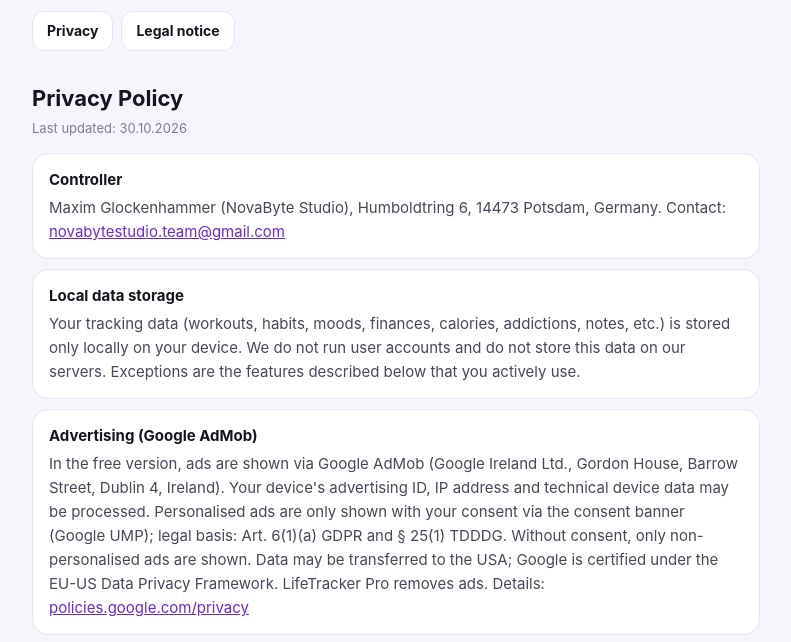
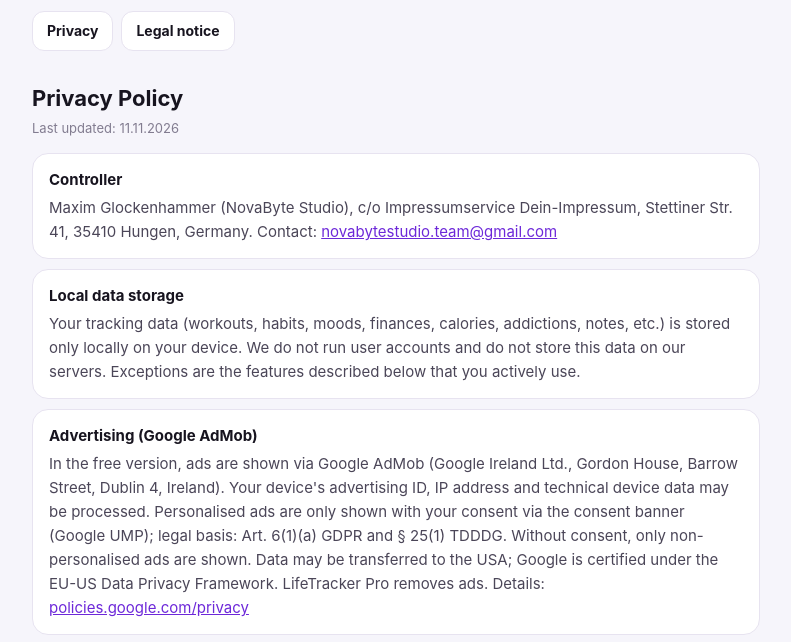
Before and after one commit to magnumopusmaximus/lifetracker-website, a plain HTML site: page datenschutz.html in a window 1280 px wide. Shown: the part 104-746 px from the top of the page, without its empty margins (244-1035 px from the left). Drawn offline with Linux system fonts and the light colour scheme.

Commit message:
Add files via upload

```diff
--- a/datenschutz.html
+++ b/datenschutz.html
@@ -26,8 +26,8 @@ footer{margin-top:34px;color:var(--ink3);font-size:13px;text-align:center}
 <div class="lang" data-l="de" lang="de">
 <p class="subt">Datenschutzerklärung & Impressum</p>
 <nav><a href="#datenschutz">Datenschutz</a><a href="#impressum">Impressum</a></nav>
-<h2 id="datenschutz">Datenschutzerklärung</h2><p class="asof">Stand: 30.10.2026</p>
-<section><h3>Verantwortlicher</h3><p>Maxim Glockenhammer (NovaByte Studio), Humboldtring 6, 14473 Potsdam, Deutschland. Kontakt: <a href="mailto:novabytestudio.team@gmail.com">novabytestudio.team@gmail.com</a></p></section>
+<h2 id="datenschutz">Datenschutzerklärung</h2><p class="asof">Stand: 11.11.2026</p>
+<section><h3>Verantwortlicher</h3><p>Maxim Glockenhammer (NovaByte Studio), c/o Impressumservice Dein-Impressum, Stettiner Str. 41, 35410 Hungen, Deutschland. Kontakt: <a href="mailto:novabytestudio.team@gmail.com">novabytestudio.team@gmail.com</a></p></section>
 <section><h3>Lokale Datenspeicherung</h3><p>Deine Tracking-Daten (Trainings, Gewohnheiten, Stimmungen, Finanzen, Kalorien, Abhängigkeiten, Notizen usw.) werden nur lokal auf deinem Gerät gespeichert. Wir betreiben keine Nutzerkonten und speichern diese Daten nicht auf unseren Servern. Ausnahmen sind die unten beschriebenen Funktionen, die du aktiv nutzt.</p></section>
 <section><h3>Werbung (Google AdMob)</h3><p>In der kostenlosen Version wird Werbung über Google AdMob (Google Ireland Ltd., Gordon House, Barrow Street, Dublin 4, Irland) angezeigt. Dabei können die Werbe-ID deines Geräts, IP-Adresse und technische Gerätedaten verarbeitet werden. Personalisierte Werbung erfolgt nur mit deiner Einwilligung über das Einwilligungs-Banner (Google UMP), Rechtsgrundlage: Art. 6 Abs. 1 lit. a DSGVO und § 25 Abs. 1 TDDDG. Ohne Einwilligung wird nur nicht personalisierte Werbung gezeigt. Eine Übermittlung in die USA ist möglich; Google ist nach dem EU-US Data Privacy Framework zertifiziert. Mit LifeTracker Pro wird die Werbung entfernt. Details: <a href="https://policies.google.com/privacy" rel="noopener">policies.google.com/privacy</a></p></section>
 <section><h3>Käufe (Google Play)</h3><p>Käufe (z. B. LifeTracker Pro) werden vollständig über Google Play abgewickelt. Wir erhalten keine Zahlungsdaten, sondern nur die Bestätigung, dass ein Kauf besteht. Rechtsgrundlage: Art. 6 Abs. 1 lit. b DSGVO (Vertragserfüllung). Abos (LifeTracker Pro monatlich/jährlich) verlängern sich automatisch und können jederzeit in Google Play unter „Abos“ gekündigt werden. Eine kostenlose Testphase geht nach Ablauf automatisch in ein bezahltes Abo über, wenn du sie nicht vorher kündigst.</p></section>
@@ -39,7 +39,7 @@ footer{margin-top:34px;color:var(--ink3);font-size:13px;text-align:center}
 <section><h3>Deine Rechte</h3><p>Du hast das Recht auf Auskunft, Berichtigung, Löschung, Einschränkung der Verarbeitung, Datenübertragbarkeit und Widerspruch (Art. 15–21 DSGVO). Lokale Daten kannst du jederzeit über „Optionen → Daten exportieren / Alle Daten löschen“ sichern bzw. entfernen. Du kannst dich bei einer Datenschutz-Aufsichtsbehörde beschweren, zuständig ist: Die Landesbeauftragte für den Datenschutz und für das Recht auf Akteneinsicht Brandenburg (<a href="https://www.lda.brandenburg.de" rel="noopener">www.lda.brandenburg.de</a>).</p></section>
 <section><h3>Kontakt</h3><p>Bei Fragen zum Datenschutz: <a href="mailto:novabytestudio.team@gmail.com">novabytestudio.team@gmail.com</a></p></section>
 <h2 id="impressum">Impressum</h2>
-<section><h3>Angaben gemäß § 5 DDG</h3><p>Maxim Glockenhammer (handelnd unter „NovaByte Studio")<br>Humboldtring 6<br>14473 Potsdam<br>Deutschland</p></section>
+<section><h3>Angaben gemäß § 5 DDG</h3><p>Maxim Glockenhammer (handelnd unter „NovaByte Studio")<br>c/o Impressumservice Dein-Impressum<br>Stettiner Str. 41<br>35410 Hungen<br>Deutschland</p></section>
 <section><h3>Kontakt</h3><p>E-Mail: <a href="mailto:novabytestudio.team@gmail.com">novabytestudio.team@gmail.com</a></p></section>
 <section><h3>Verbraucherstreitbeilegung</h3><p>Wir sind nicht verpflichtet und nicht bereit, an Streitbeilegungsverfahren vor einer Verbraucherschlichtungsstelle teilzunehmen.</p></section>
 <section><h3>Haftungsausschluss</h3><p>Die Inhalte dieser App dienen ausschließlich zu Informations- und Trackingzwecken. Sie ersetzen keine medizinische, ernährungswissenschaftliche oder finanzielle Beratung, Diagnose oder Behandlung. Für die Richtigkeit der eingegebenen und berechneten Daten wird keine Haftung übernommen.</p></section>
@@ -47,8 +47,8 @@ footer{margin-top:34px;color:var(--ink3);font-size:13px;text-align:center}
 <div class="lang" data-l="en" lang="en">
 <p class="subt">Privacy Policy & Legal Notice</p>
 <nav><a href="#datenschutz">Privacy</a><a href="#impressum">Legal notice</a></nav>
-<h2 id="datenschutz">Privacy Policy</h2><p class="asof">Last updated: 30.10.2026</p>
-<section><h3>Controller</h3><p>Maxim Glockenhammer (NovaByte Studio), Humboldtring 6, 14473 Potsdam, Germany. Contact: <a href="mailto:novabytestudio.team@gmail.com">novabytestudio.team@gmail.com</a></p></section>
+<h2 id="datenschutz">Privacy Policy</h2><p class="asof">Last updated: 11.11.2026</p>
+<section><h3>Controller</h3><p>Maxim Glockenhammer (NovaByte Studio), c/o Impressumservice Dein-Impressum, Stettiner Str. 41, 35410 Hungen, Germany. Contact: <a href="mailto:novabytestudio.team@gmail.com">novabytestudio.team@gmail.com</a></p></section>
 <section><h3>Local data storage</h3><p>Your tracking data (workouts, habits, moods, finances, calories, addictions, notes, etc.) is stored only locally on your device. We do not run user accounts and do not store this data on our servers. Exceptions are the features described below that you actively use.</p></section>
 <section><h3>Advertising (Google AdMob)</h3><p>In the free version, ads are shown via Google AdMob (Google Ireland Ltd., Gordon House, Barrow Street, Dublin 4, Ireland). Your device's advertising ID, IP address and technical device data may be processed. Personalised ads are only shown with your consent via the consent banner (Google UMP); legal basis: Art. 6(1)(a) GDPR and § 25(1) TDDDG. Without consent, only non-personalised ads are shown. Data may be transferred to the USA; Google is certified under the EU-US Data Privacy Framework. LifeTracker Pro removes ads. Details: <a href="https://policies.google.com/privacy" rel="noopener">policies.google.com/privacy</a></p></section>
 <section><h3>Purchases (Google Play)</h3><p>Purchases (e.g. LifeTracker Pro) are handled entirely by Google Play. We do not receive payment data, only confirmation that a purchase exists. Legal basis: Art. 6(1)(b) GDPR (performance of contract). Subscriptions (LifeTracker Pro monthly/yearly) renew automatically and can be cancelled at any time in Google Play under “Subscriptions”. A free trial automatically converts into a paid subscription when it ends unless you cancel it beforehand.</p></section>
@@ -60,7 +60,7 @@ footer{margin-top:34px;color:var(--ink3);font-size:13px;text-align:center}
 <section><h3>Your rights</h3><p>You have the right of access, rectification, erasure, restriction of processing, data portability and objection (Art. 15–21 GDPR). You can back up or delete local data at any time via “Options → Export data / Delete all data”. You can lodge a complaint with a data protection supervisory authority; the competent authority is: Die Landesbeauftragte für den Datenschutz und für das Recht auf Akteneinsicht Brandenburg (<a href="https://www.lda.brandenburg.de" rel="noopener">www.lda.brandenburg.de</a>).</p></section>
 <section><h3>Contact</h3><p>For privacy questions: <a href="mailto:novabytestudio.team@gmail.com">novabytestudio.team@gmail.com</a></p></section>
 <h2 id="impressum">Legal Notice</h2>
-<section><h3>Information pursuant to § 5 DDG</h3><p>Maxim Glockenhammer (trading as "NovaByte Studio")<br>Humboldtring 6<br>14473 Potsdam<br>Germany</p></section>
+<section><h3>Information pursuant to § 5 DDG</h3><p>Maxim Glockenhammer (trading as "NovaByte Studio")<br>c/o Impressumservice Dein-Impressum<br>Stettiner Str. 41<br>35410 Hungen<br>Germany</p></section>
 <section><h3>Contact</h3><p>E-Mail: <a href="mailto:novabytestudio.team@gmail.com">novabytestudio.team@gmail.com</a></p></section>
 <section><h3>Consumer dispute resolution</h3><p>We are neither obliged nor willing to participate in dispute resolution proceedings before a consumer arbitration board.</p></section>
 <section><h3>Disclaimer</h3><p>The content of this app is intended solely for information and tracking purposes. It does not replace medical, nutritional or financial advice, diagnosis or treatment. No liability is assumed for the accuracy of entered or calculated data.</p></section>
@@ -68,8 +68,8 @@ footer{margin-top:34px;color:var(--ink3);font-size:13px;text-align:center}
 <div class="lang" data-l="ru" lang="ru">
 <p class="subt">Политика конфиденциальности и выходные данные</p>
 <nav><a href="#datenschutz">Конфиденциальность</a><a href="#impressum">Выходные данные</a></nav>
-<h2 id="datenschutz">Политика конфиденциальности</h2><p class="asof">Редакция от: 30.10.2026</p>
-<section><h3>Ответственное лицо</h3><p>Maxim Glockenhammer (NovaByte Studio), Humboldtring 6, 14473 Potsdam, Deutschland. Контакт: <a href="mailto:novabytestudio.team@gmail.com">novabytestudio.team@gmail.com</a></p></section>
+<h2 id="datenschutz">Политика конфиденциальности</h2><p class="asof">Редакция от: 11.11.2026</p>
+<section><h3>Ответственное лицо</h3><p>Maxim Glockenhammer (NovaByte Studio), c/o Impressumservice Dein-Impressum, Stettiner Str. 41, 35410 Hungen, Deutschland. Контакт: <a href="mailto:novabytestudio.team@gmail.com">novabytestudio.team@gmail.com</a></p></section>
 <section><h3>Локальное хранение данных</h3><p>Твои данные трекинга (тренировки, привычки, настроение, финансы, калории, зависимости, заметки и т. д.) хранятся только локально на твоём устройстве. У нас нет аккаунтов пользователей, и мы не храним эти данные на своих серверах. Исключение — описанные ниже функции, которыми ты пользуешься сам.</p></section>
 <section><h3>Реклама (Google AdMob)</h3><p>В бесплатной версии реклама показывается через Google AdMob (Google Ireland Ltd., Gordon House, Barrow Street, Dublin 4, Ирландия). При этом могут обрабатываться рекламный идентификатор устройства, IP-адрес и технические данные. Персонализированная реклама — только с твоего согласия через баннер согласия (Google UMP); правовое основание: ст. 6 п. 1 лит. a GDPR и § 25 абз. 1 TDDDG. Без согласия показывается только неперсонализированная реклама. Возможна передача в США; Google сертифицирован по EU-US Data Privacy Framework. LifeTracker Pro убирает рекламу. Подробнее: <a href="https://policies.google.com/privacy" rel="noopener">policies.google.com/privacy</a></p></section>
 <section><h3>Покупки (Google Play)</h3><p>Покупки (например, LifeTracker Pro) полностью обрабатываются Google Play. Мы не получаем платёжные данные — только подтверждение покупки. Правовое основание: ст. 6 п. 1 лит. b GDPR (исполнение договора). Подписки (LifeTracker Pro на месяц/год) продлеваются автоматически и могут быть отменены в любой момент в Google Play в разделе «Подписки». Бесплатный пробный период по окончании автоматически переходит в платную подписку, если ты не отменишь её заранее.</p></section>
@@ -81,7 +81,7 @@ footer{margin-top:34px;color:var(--ink3);font-size:13px;text-align:center}
 <section><h3>Твои права</h3><p>Ты имеешь право на доступ, исправление, удаление, ограничение обработки, переносимость данных и возражение (ст. 15–21 GDPR). Локальные данные можно в любой момент сохранить или удалить: «Настройки → Экспорт данных / Удалить все данные». Ты можешь подать жалобу в надзорный орган по защите данных; компетентный орган: Die Landesbeauftragte für den Datenschutz und für das Recht auf Akteneinsicht Brandenburg (<a href="https://www.lda.brandenburg.de" rel="noopener">www.lda.brandenburg.de</a>).</p></section>
 <section><h3>Контакт</h3><p>Вопросы о конфиденциальности: <a href="mailto:novabytestudio.team@gmail.com">novabytestudio.team@gmail.com</a></p></section>
 <h2 id="impressum">Выходные данные</h2>
-<section><h3>Сведения согласно § 5 DDG</h3><p>Maxim Glockenhammer (действует под названием «NovaByte Studio»)<br>Humboldtring 6<br>14473 Potsdam<br>Германия</p></section>
+<section><h3>Сведения согласно § 5 DDG</h3><p>Maxim Glockenhammer (действует под названием «NovaByte Studio»)<br>c/o Impressumservice Dein-Impressum<br>Stettiner Str. 41<br>35410 Hungen<br>Германия</p></section>
 <section><h3>Контакт</h3><p>E-Mail: <a href="mailto:novabytestudio.team@gmail.com">novabytestudio.team@gmail.com</a></p></section>
 <section><h3>Урегулирование потребительских споров</h3><p>Мы не обязаны и не готовы участвовать в процедурах урегулирования споров в потребительском арбитражном органе.</p></section>
 <section><h3>Отказ от ответственности</h3><p>Содержимое этого приложения служит исключительно для информации и трекинга. Оно не заменяет медицинскую, диетологическую или финансовую консультацию, диагностику или лечение. Мы не несём ответственности за точность введённых и рассчитанных данных.</p></section>
@@ -89,8 +89,8 @@ footer{margin-top:34px;color:var(--ink3);font-size:13px;text-align:center}
 <div class="lang" data-l="es" lang="es">
 <p class="subt">Política de privacidad y aviso legal</p>
 <nav><a href="#datenschutz">Privacidad</a><a href="#impressum">Aviso legal</a></nav>
-<h2 id="datenschutz">Política de privacidad</h2><p class="asof">Última actualización: 30.10.2026</p>
-<section><h3>Responsable</h3><p>Maxim Glockenhammer (NovaByte Studio), Humboldtring 6, 14473 Potsdam, Alemania. Contacto: <a href="mailto:novabytestudio.team@gmail.com">novabytestudio.team@gmail.com</a></p></section>
+<h2 id="datenschutz">Política de privacidad</h2><p class="asof">Última actualización: 11.11.2026</p>
+<section><h3>Responsable</h3><p>Maxim Glockenhammer (NovaByte Studio), c/o Impressumservice Dein-Impressum, Stettiner Str. 41, 35410 Hungen, Alemania. Contacto: <a href="mailto:novabytestudio.team@gmail.com">novabytestudio.team@gmail.com</a></p></section>
 <section><h3>Almacenamiento local</h3><p>Tus datos de seguimiento (entrenamientos, hábitos, estado de ánimo, finanzas, calorías, adicciones, notas, etc.) se guardan solo en tu dispositivo. No tenemos cuentas de usuario ni guardamos estos datos en nuestros servidores. Las excepciones son las funciones descritas abajo que usas activamente.</p></section>
 <section><h3>Publicidad (Google AdMob)</h3><p>En la versión gratuita se muestran anuncios mediante Google AdMob (Google Ireland Ltd., Gordon House, Barrow Street, Dublín 4, Irlanda). Pueden tratarse el ID de publicidad del dispositivo, la dirección IP y datos técnicos. Los anuncios personalizados solo se muestran con tu consentimiento mediante el banner de consentimiento (Google UMP); base jurídica: art. 6.1.a RGPD y § 25.1 TDDDG. Sin consentimiento solo se muestran anuncios no personalizados. Puede haber transferencias a EE. UU.; Google está certificado en el EU-US Data Privacy Framework. LifeTracker Pro elimina los anuncios. Detalles: <a href="https://policies.google.com/privacy" rel="noopener">policies.google.com/privacy</a></p></section>
 <section><h3>Compras (Google Play)</h3><p>Las compras (p. ej. LifeTracker Pro) se gestionan íntegramente a través de Google Play. No recibimos datos de pago, solo la confirmación de la compra. Base jurídica: art. 6.1.b RGPD (ejecución del contrato). Las suscripciones (LifeTracker Pro mensual/anual) se renuevan automáticamente y pueden cancelarse en cualquier momento en Google Play, en «Suscripciones». La prueba gratuita pasa automáticamente a una suscripción de pago al terminar, salvo que la canceles antes.</p></section>
@@ -102,7 +102,7 @@ footer{margin-top:34px;color:var(--ink3);font-size:13px;text-align:center}
 <section><h3>Tus derechos</h3><p>Tienes derecho de acceso, rectificación, supresión, limitación del tratamiento, portabilidad y oposición (art. 15–21 RGPD). Puedes guardar o eliminar los datos locales en cualquier momento en «Opciones → Exportar datos / Eliminar todos los datos». Puedes presentar una reclamación ante una autoridad de protección de datos; la competente es: Die Landesbeauftragte für den Datenschutz und für das Recht auf Akteneinsicht Brandenburg (<a href="https://www.lda.brandenburg.de" rel="noopener">www.lda.brandenburg.de</a>).</p></section>
 <section><h3>Contacto</h3><p>Para preguntas sobre privacidad: <a href="mailto:novabytestudio.team@gmail.com">novabytestudio.team@gmail.com</a></p></section>
 <h2 id="impressum">Aviso legal</h2>
-<section><h3>Información según el § 5 DDG</h3><p>Maxim Glockenhammer (operando como «NovaByte Studio»)<br>Humboldtring 6<br>14473 Potsdam<br>Alemania</p></section>
+<section><h3>Información según el § 5 DDG</h3><p>Maxim Glockenhammer (operando como «NovaByte Studio»)<br>c/o Impressumservice Dein-Impressum<br>Stettiner Str. 41<br>35410 Hungen<br>Alemania</p></section>
 <section><h3>Contacto</h3><p>E-Mail: <a href="mailto:novabytestudio.team@gmail.com">novabytestudio.team@gmail.com</a></p></section>
 <section><h3>Resolución de conflictos de consumo</h3><p>No estamos obligados ni dispuestos a participar en procedimientos de resolución de conflictos ante una entidad de arbitraje de consumo.</p></section>
 <section><h3>Exención de responsabilidad</h3><p>El contenido de esta app tiene únicamente fines informativos y de seguimiento. No sustituye el asesoramiento, diagnóstico o tratamiento médico, nutricional o financiero. No se asume ninguna responsabilidad por la exactitud de los datos introducidos o calculados.</p></section>
```
